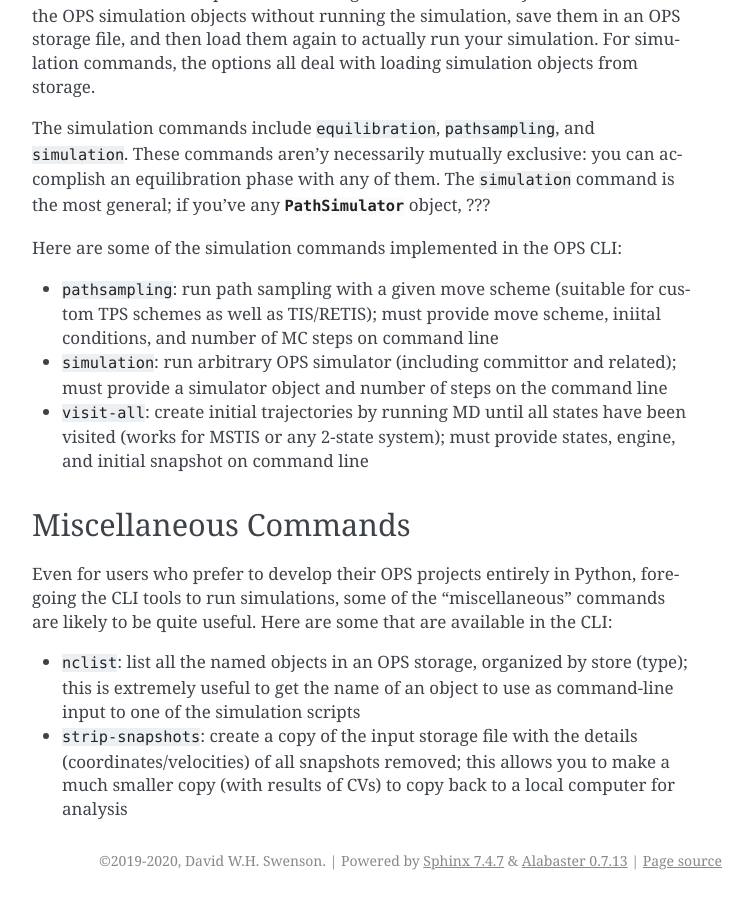
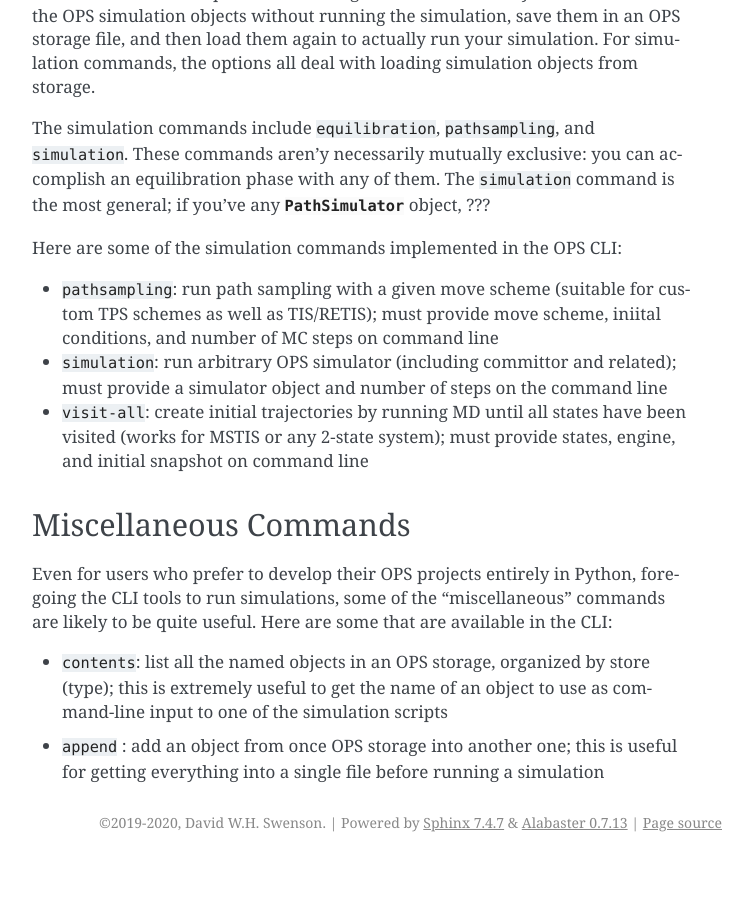
Before and after one commit to openpathsampling/openpathsampling-cli, a Sphinx documentation site: the page built from docs/for_core/cli.rst, in a window 1280 px wide and 900 px high, scrolled down 1040 px. Shown: the whole window, without its empty margins (388-1141 px from the left). Built offline with Sphinx 7.4.7, drawn with Linux system fonts in a browser that asks for light colours; after the commit the page ends 1902 px from its top, so only the background shows below that.

Commit message:
remove references to strip-snapshots

```diff
--- a/docs/for_core/cli.rst
+++ b/docs/for_core/cli.rst
@@ -79,10 +79,13 @@ foregoing the CLI tools to run simulations, some of the "miscellaneous"
 commands are likely to be quite useful. Here are some that are available in
 the CLI:
 
-* ``nclist``: list all the named objects in an OPS storage, organized by
+* ``contents``: list all the named objects in an OPS storage, organized by
   store (type); this is extremely useful to get the name of an object to use
   as command-line input to one of the simulation scripts
-* ``strip-snapshots``: create a copy of the input storage file with the
+.. * ``strip-snapshots``: create a copy of the input storage file with the
   details (coordinates/velocities) of all snapshots removed; this allows you
   to make a much smaller copy (with results of CVs) to copy back to a local
   computer for analysis
+* ``append`` : add an object from once OPS storage into another one; this is
+  useful for getting everything into a single file before running a
+  simulation
```
Also changed, not shown: README.md (+0 -1 lines), 1 other file.
